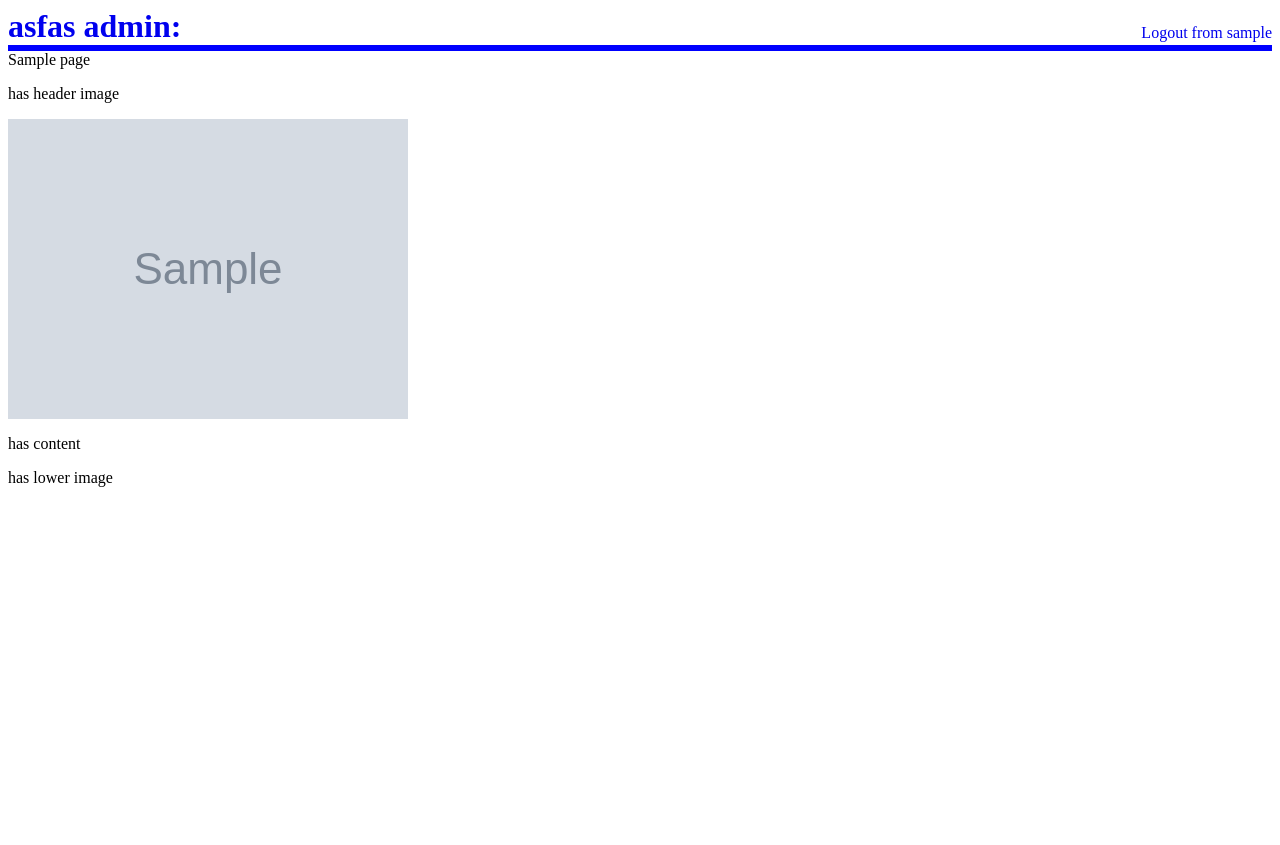
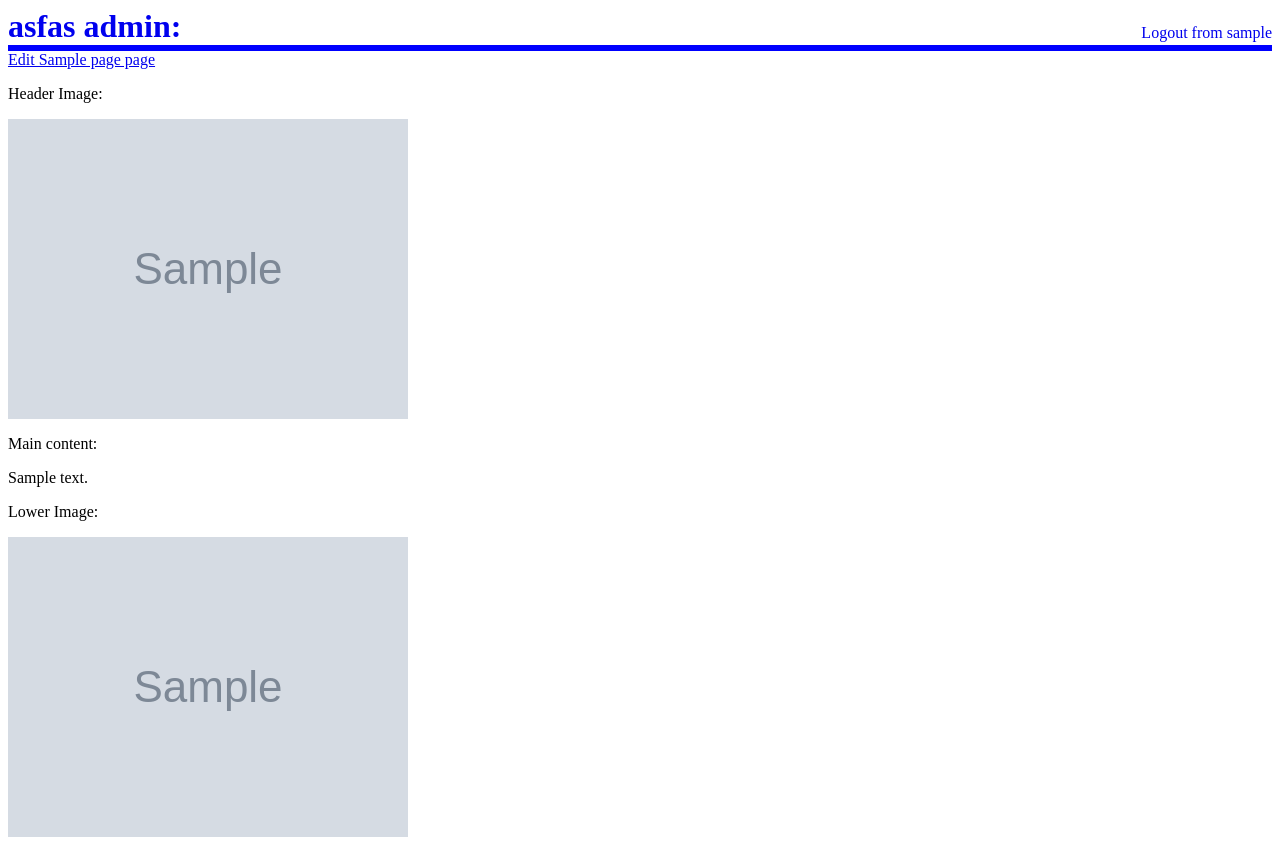
Before and after one commit to thekthuser/asfas, a Flask app: a page that uses asfas/templates/admin_page_view.html in a window 1280 px wide. Before the commit the page ends 487 px from the top, so only its background shows below. Run offline with Flask 2, Linux system fonts and the light colour scheme; a user stored in the database is signed in; tables that the repository leaves empty hold one stand-in row (values such as "Sample post"); grey boxes marked "Sample" are stand-in pictures; parts of the project's set-up code (start-up, migrations or seed data) failed here and were passed over.

Commit message:
small amount of formatting page edit and view pages

```diff
--- a/asfas/templates/admin_page_edit.html
+++ b/asfas/templates/admin_page_edit.html
@@ -1,6 +1,6 @@
 {% extends 'admin_layout.html' %}
 {% block body %}
-{{ page.title }}
+<a href='{{ url_for("page_view", title=page.title) }}'>View {{ page.title }} page</a>
 <form method='POST' action='{{ url_for("page_edit", title=page.title) }}'
     enctype='multipart/form-data'>
     {{ form.csrf_token }}
--- a/asfas/templates/admin_page_view.html
+++ b/asfas/templates/admin_page_view.html
@@ -1,18 +1,21 @@
 {% extends 'admin_layout.html' %}
 {% block body %}
-    {{ page.title }}
+    <a href='{{ url_for("page_edit", title=page.title) }}'>Edit {{ page.title }} page</a>
+    <div style="clear: both"></div>
     <!-- compare to 'N/A' because  not all pages have all types, but
     ones that do are allowed to be None -->
     {% if page.header_image and page.header_image != 'N/A' %}
-        <p>has header image</p>
+        <p>Header Image:</p>
         <img src='{{ url_for("static", filename= "images/" + page.header_image) }}'>
-        {# {{ url_for('send_image', filename=page.header_image) }} #}
-        {# <img src='static/images/default_kitty.jpg' /> #}
+        <div style="clear: both"></div>
     {% endif %}
     {% if page.content != 'N/A' %}
-        <p>has content</p>
+        <p>Main content:</p>
+        {{ page.content }}
+        <div style="clear: both"></div>
     {% endif %}
     {% if page.lower_image != 'N/A' %}
-        <p>has lower image</p>
+        <p>Lower Image:</p>
+        <img src='{{ url_for("static", filename= "images/" + page.lower_image) }}'>
     {% endif %}
 {% endblock %}
```
